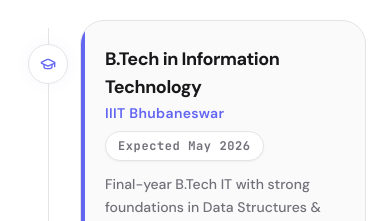
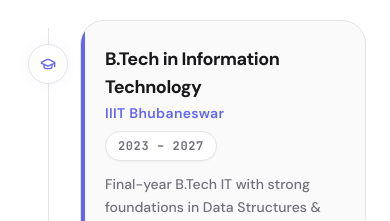
Before and after one commit to AyushKumar-12345/ayush-portfolio, a React (Vite) app: page / in a window 390 px wide. Shown: the part 2940-3161 px from the top of the page. Built offline with nearby package versions, Linux system fonts and the light colour scheme.

Commit message:
fix(social): update LinkedIn profile URL, phone format, and graduation dates to 2027

```diff
--- a/src/data/portfolio.ts
+++ b/src/data/portfolio.ts
@@ -5,12 +5,12 @@ export const personalData = {
   bio: `Final-Year B.Tech Information Technology student at IIIT Bhubaneswar with strong foundations in Data Structures & Algorithms, Full-Stack Software Engineering (Java, MERN, Python), and Applied Generative AI/LLM Systems. Experienced in architecting scalable RESTful APIs, autonomous agent workflows (LangGraph), vector search pipelines (pgvector), and containerized microservices (Docker, CI/CD). Actively seeking Full-Time Software Development Engineer (SDE) and Graduate Engineer roles.`,
   location: "Bhubaneswar, Odisha, India",
   email: "ayushkumardandapat200@gmail.com",
-  phone: "+91 6371104472",
+  phone: "+91-6371104472",
   resumeUrl: "/Ayush_Kumar_Resume.pdf",
   avatar: `${import.meta.env.BASE_URL}mygallary.jpg`,
   social: {
     github: "https://github.com/AyushKumar-12345",
-    linkedin: "https://linkedin.com/in/ayush-kumar",
+    linkedin: "https://www.linkedin.com/in/ayush-kumar-97326636a/",
     email: "ayushkumardandapat200@gmail.com",
     leetcode: "https://leetcode.com/u/ayushkumardandapat/",
     gfg: "https://www.geeksforgeeks.org/profile/ayushkumardcypg",
@@ -19,7 +19,7 @@ export const personalData = {
 
 export const timelineData = [
   {
-    year: "Expected May 2026",
+    year: "2023 – 2027",
     title: "B.Tech in Information Technology",
     org: "IIIT Bhubaneswar",
     description: "Final-year B.Tech IT with strong foundations in Data Structures & Algorithms, Full-Stack Software Engineering (Java, MERN, Python), and Applied Generative AI/LLM Systems.",
@@ -40,7 +40,7 @@ export const timelineData = [
     type: "achievement",
   },
   {
-    year: "2020 – 2022",
+    year: "2020 – 2023",
     title: "Class XII (88.6%) & Class X (98.2%)",
     org: "Delhi Public School, Nalco Nagar, Angul",
     description: "Demonstrated sustained academic excellence with 98.2% in Class X and 88.6% in Class XII.",
@@ -52,7 +52,7 @@ export const educationData = [
   {
     degree: "Bachelor of Technology in Information Technology",
     institution: "International Institute of Information Technology (IIIT) Bhubaneswar",
-    year: "Expected May 2026",
+    year: "2023 – 2027",
     grade: "CGPA: 7.48",
     description: "Final-Year B.Tech in Information Technology with strong foundations in Data Structures & Algorithms, Full-Stack Software Engineering, and Applied Generative AI/LLM Systems.",
     highlights: ["CGPA: 7.48", "Final-Year IT", "DSA in Java", "GenAI / LangGraph"],
@@ -61,7 +61,7 @@ export const educationData = [
   {
     degree: "Class XII (Senior Secondary)",
     institution: "Delhi Public School, Nalco Nagar, Angul, Odisha",
-    year: "2020 – 2022",
+    year: "2020 – 2023",
     grade: "88.6%",
     description: "Class XII Senior Secondary completed with 88.6% academic distinction.",
     highlights: ["88.6%", "Mathematics", "Science"],
@@ -178,7 +178,7 @@ export const achievementsData = [
   {
     title: "Academic Excellence (98.2% & 88.6%)",
     subtitle: "IIIT Bhubaneswar & DPS",
-    year: "2020–2026",
+    year: "2020 – 2027",
     icon: "🎓",
     description: "Demonstrated sustained academic excellence with 98.2% in Class X and 88.6% in Class XII; Final-Year B.Tech IT student at IIIT Bhubaneswar.",
     color: "#6366F1",
```
